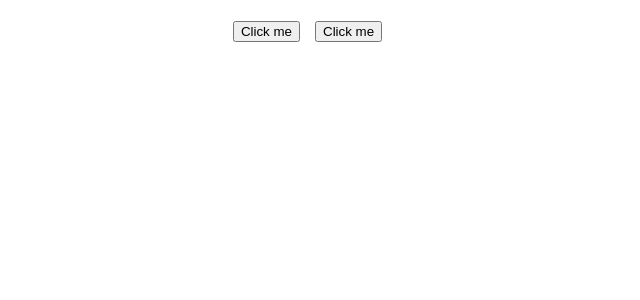
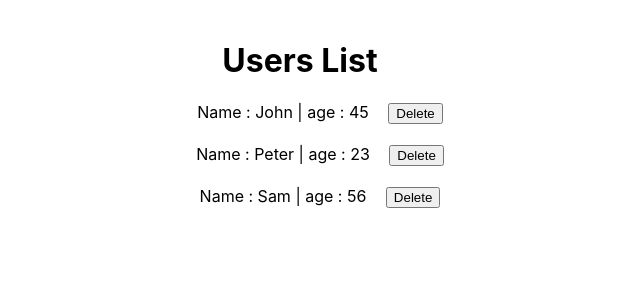
Before and after one commit to slimeVidas26/react-techsith, a React (Create React App) app: page / in a window 1280 px wide. Shown: the top 300 px of the page, without its empty margins (340-980 px from the left). Built offline with nearby package versions, Linux system fonts and the light colour scheme; the HTML template or start-up script is replaced by a standard one.

Commit message:
list-keys before filter

```diff
--- a/src/App.css
+++ b/src/App.css
@@ -35,3 +35,8 @@
   margin-left: 15px;
 
 }
+
+li{
+  margin-bottom: 20px;
+  list-style-type: none;
+}
--- a/src/App.js
+++ b/src/App.js
@@ -1,44 +1,19 @@
 import React, { Component } from 'react';
 import './App.css';
-import Child from './components/parentToChild/child';
-import Parent from './components/parentToChild/parent';
+import Users from './users/Users'
 
 
 
 
 class App extends Component {
- state={
-   titlePrimary:'Click me',
-   titleWarning:'Click me',
 
-
- }
-
- changeTitlePrimary(newTitle){
-   this.setState({
-    titlePrimary:newTitle,
-    titleWarning:"click me"
-   })
- }
-
- changeTitleWarning(newTitle){
-  this.setState({
-    titleWarning:newTitle,
-    titlePrimary:"click me"
-
-
-  })
- }
 
   render() {
     return (
       <div className="App">
-      <Parent
-      changeTitlePrimary = {this.changeTitlePrimary.bind(this,"isPrimary")}
-      changeTitleWarning = {this.changeTitleWarning.bind(this,"isWarning")}
-      titlePrimary = {this.state.titlePrimary}
-      titleWarning = {this.state.titleWarning}
-      />
+
+     <Users/>
+
 
 
       </div>
--- a/src/users/User.js
+++ b/src/users/User.js
@@ -4,9 +4,10 @@ const User = (props)=>{
     let age = props.age?props.age:'NA';
     if(props.children){
         return(
-            <div>
-                Name : {props.children}  |  age : {age}
-            </div>
+            <li key={new Date()}>
+               <span>Name : {props.children}  |  age : {age} </span>
+               <button onClick={props.delete} className ="btn btn-primary">Delete</button>
+            </li>
         )
     }else{
         return(
--- a/src/users/Users.js
+++ b/src/users/Users.js
@@ -1,47 +1,42 @@
 import React , {Component} from 'react';
 import User from './User';
-//CLASS
-
-
 
 class Users extends Component{
     state = {
-        Users : [
+        users : [
             {"name":"John","age":45},
             {"name":"Peter","age":23},
             {"name":"Sam","age":56}
         ],
-        Title:"Users List"
+        Title:"Users List",
+        message:''
     };
 
-    makeMeYounger = ()=>{
-       const youngerUsers = this.state.Users.map((user)=>{
-            //const youngerUser = user;
-            user.age-=10;
-            if(user.age<0){
-                user.age = 0;
-            }
-            return user;
-       });
-       this.setState({
-        youngerUsers
-       })
+    deleteUser = (index)=>{
+        const objUsers = Object.assign([],this.state.users);
+        objUsers.splice(index,1);
+        if(!objUsers.length){
+            this.setState({Title:'Users List is empty'})
+        }
+        this.setState({users : objUsers});
+
+        //try array.filter method
+
+
     }
-
     render(){
         return(
             <div>
-                <button onClick = {this.makeMeYounger}>Make me 10 years old younger</button>
                 <br/>
                 <h1>{this.state.Title}</h1>
+                <ul>
              {
-                 this.state.Users.map((user)=>{
-                     return <User age={user.age}>{user.name}</User>
+                 this.state.users.map((user,index)=>{
+                     return <User delete={this.deleteUser.bind(this,index)} age={user.age}>{user.name}</User>
                  })
              }
-
-
-
+             </ul>
+             <div>{this.state.message}</div>
             </div>
         )
     }
```
